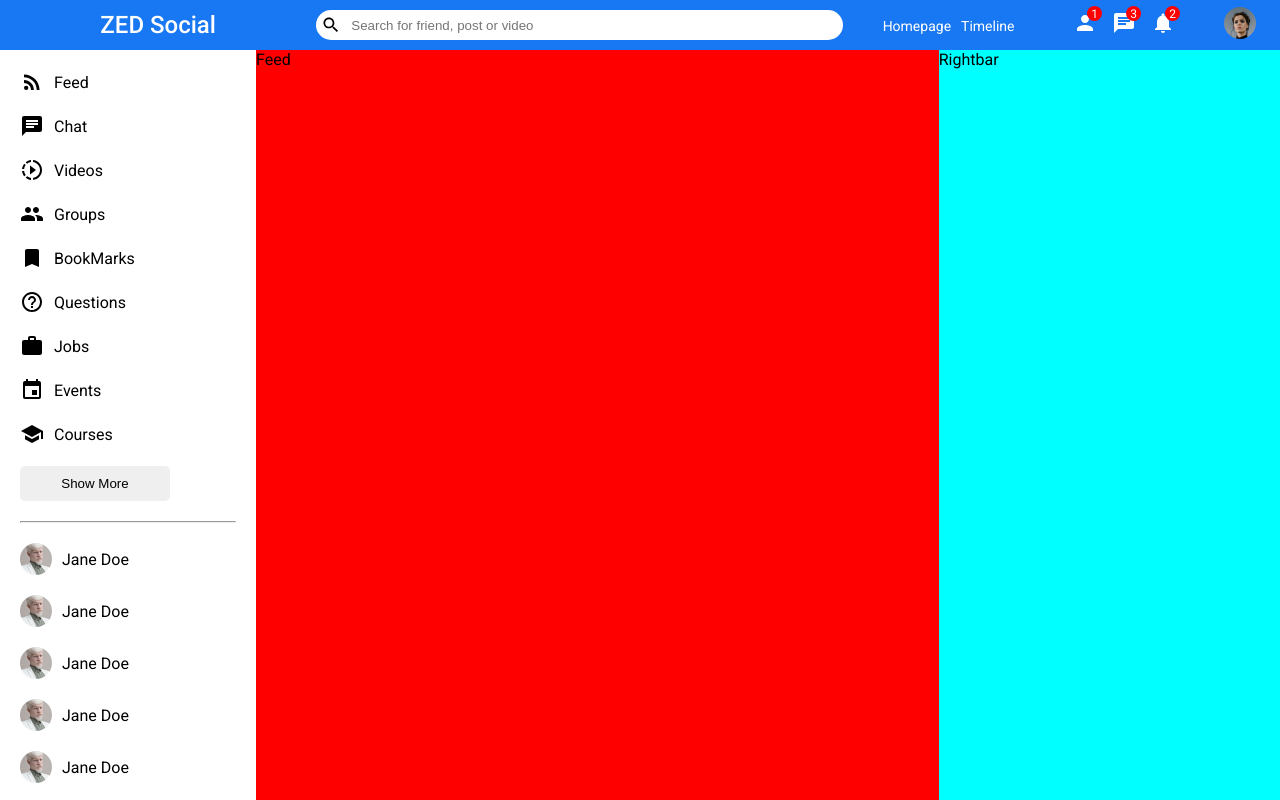
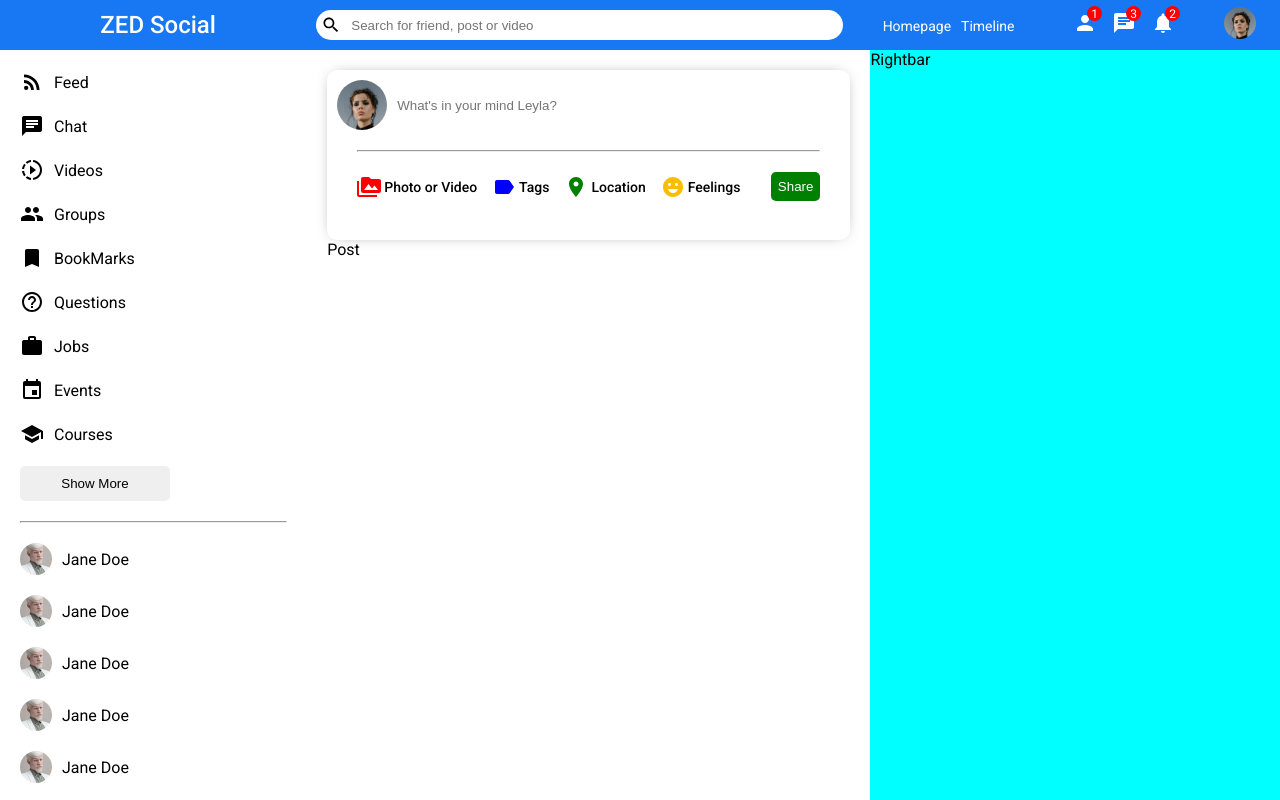
Before and after one commit to Leyla-Akkurt/React-Social-Media-App, a React (Vite) app: page / in a window 1280 px wide. Built offline with nearby package versions, Linux system fonts and the light colour scheme.

Commit message:
share component was completed

```diff
--- a/src/components/feed/Feed.jsx
+++ b/src/components/feed/Feed.jsx
@@ -1,8 +1,16 @@
+
+import Post from '../posts/Post';
+import Share from '../share/Share';
 import './feed.css';
 
 function Feed() {
   return (
-    <div className='feed_container'>Feed</div>
+    <div className='feed_container'>
+      <div className="feedWrapper">
+        <Share/>
+        <Post/>
+      </div>
+    </div>
   )
 }
 
--- a/src/components/feed/feed.css
+++ b/src/components/feed/feed.css
@@ -1,4 +1,6 @@
 .feed_container{
-    flex:8;
-    background-color: red;
+    flex:5.5;
 }
+.feedWrapper{
+    padding:20px;
+}
--- /dev/null
+++ b/src/components/posts/Post.jsx
@@ -0,0 +1,9 @@
+import './post.css'
+
+function Post() {
+  return (
+    <div>Post</div>
+  )
+}
+
+export default Post
--- /dev/null
+++ b/src/components/share/Share.jsx
@@ -0,0 +1,54 @@
+import "./share.css";
+import PermMediaIcon from "@mui/icons-material/PermMedia";
+import LabelIcon from "@mui/icons-material/Label";
+import LocationOnIcon from "@mui/icons-material/LocationOn";
+import EmojiEmotionsIcon from "@mui/icons-material/EmojiEmotions";
+
+function Share() {
+  return (
+    <div className="share_Container">
+      <div className="shareWrapper">
+        <div className="shareTop">
+          <img
+            src="src\assets\person\1.jpeg"
+            alt=""
+            className="shareProfileImg"
+          />
+          <input
+            placeholder="What's in your mind Leyla? "
+            className="shareInput"
+          />
+        </div>
+        <hr className="shareHr" />
+
+        <div className="shareBottom">
+          <div className="shareOptions">
+            <div className="shareOption">
+              <PermMediaIcon className=" shareIcon mediaIcon" />
+              <span className="shareOptionText">Photo or Video</span>
+            </div>
+
+            <div className="shareOption">
+              <LabelIcon className="shareIcon labelIcon" />
+              <span className="shareOptionText">Tags</span>
+            </div>
+
+            <div className="shareOption">
+              <LocationOnIcon className="shareIcon locationIcon" />
+              <span className="shareOptionText">Location</span>
+            </div>
+
+            <div className="shareOption">
+              <EmojiEmotionsIcon className="shareIcon emotionIcon" />
+              <span className="shareOptionText">Feelings</span>
+            </div>
+          </div>
+
+          <button className="shareButton">Share</button>
+        </div>
+      </div>
+    </div>
+  );
+}
+
+export default Share;
--- /dev/null
+++ b/src/components/share/share.css
@@ -0,0 +1,76 @@
+.share_Container {
+  width: 100%;
+  height: 170px;
+  border-radius: 10px;
+  -webkit-box-shadow: 0px 0px 16px -8px rgba(0, 0, 0, 0.68);
+  box-shadow: 0px 0px 16px -8px rgba(0, 0, 0, 0.68);
+}
+.shareWrapper {
+  padding: 10px;
+}
+.shareTop {
+  display: flex;
+  align-items: center;
+}
+.shareProfileImg {
+  width: 50px;
+  height: 50px;
+  border-radius: 50%;
+  object-fit: cover;
+  margin-right: 10px;
+}
+.shareInput {
+  border: none;
+  width: 80%;
+}
+.shareInput:focus {
+  outline: none;
+}
+.shareHr {
+  margin: 20px;
+}
+.shareBottom {
+  display: flex;
+  justify-content: space-between;
+  align-items: center;
+}
+.shareOptions {
+  display: flex;
+  margin-left: 20px;
+}
+.shareOption {
+  display: flex;
+  margin-right: 15px;
+  align-items: center;
+  cursor: pointer;
+}
+.shareIcon {
+  font-size: 18px;
+  margin-right: 3px;
+}
+.mediaIcon {
+  color: red;
+}
+.labelIcon {
+  color: blue;
+}
+.locationIcon {
+  color: green;
+}
+.emotionIcon {
+  color: rgb(251, 189, 2);
+}
+.shareOptionText {
+  font-weight: 500;
+  font-size: 14px;
+}
+.shareButton {
+  border: none;
+  padding: 7px;
+  border-radius: 5px;
+  background-color: green;
+  font-weight: 500;
+  margin-right: 20px;
+  cursor: pointer;
+  color: white;
+}
```
Also changed, not shown: src/components/posts/post.css (added).
